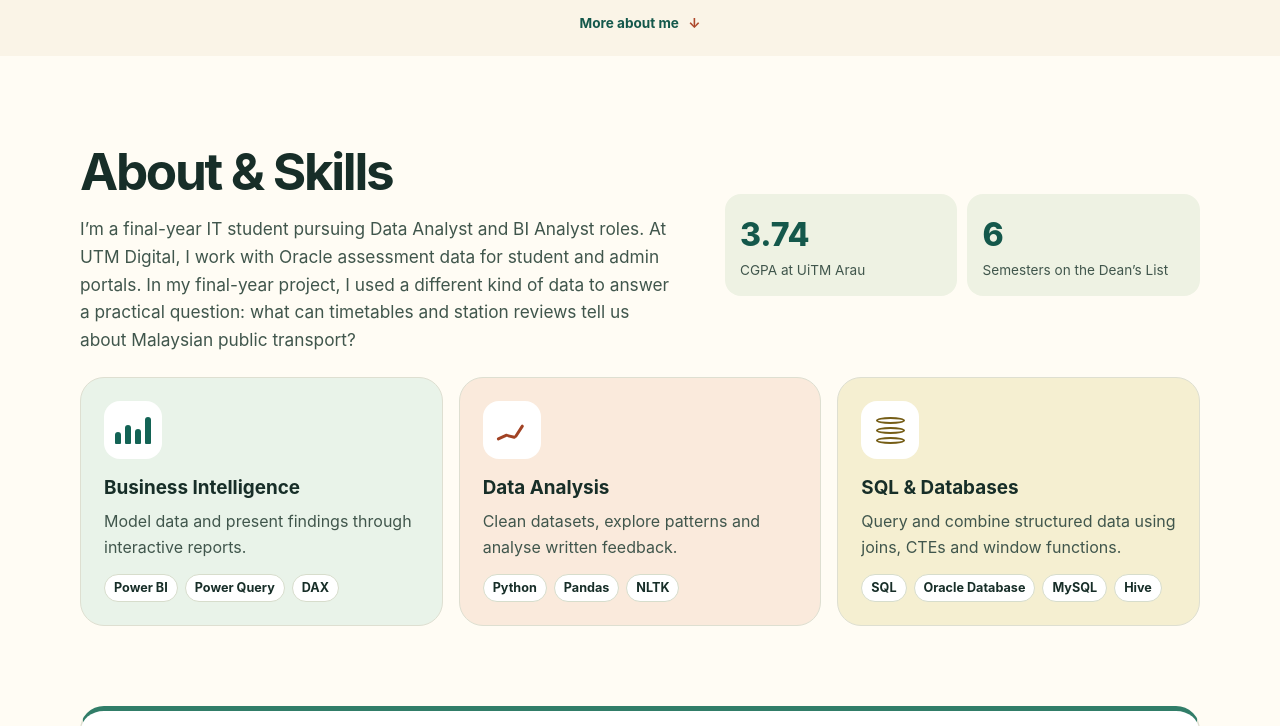
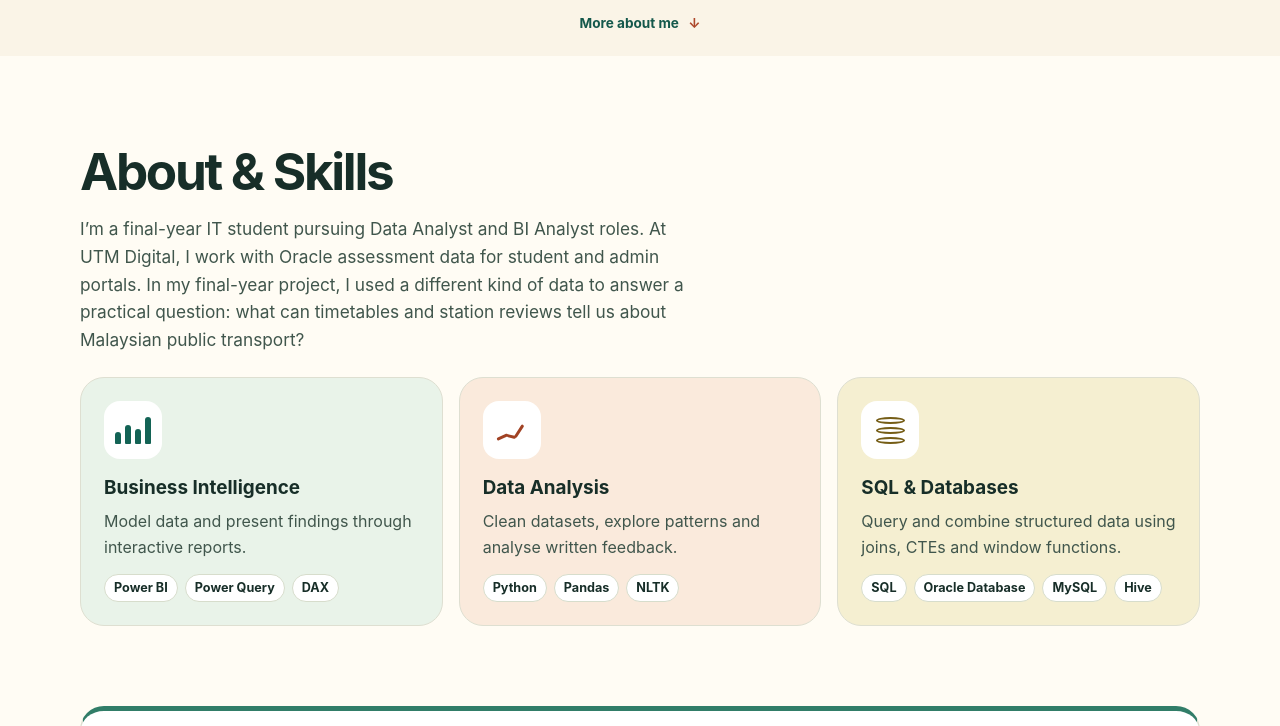
Before and after one commit to firashaiman/firashaiman.github.io, a plain HTML site: page index.html in a window 1280 px wide. Shown: the part 720-1446 px from the top of the page. Drawn offline with Linux system fonts and the light colour scheme.

Commit message:
Update index.html

```diff
--- a/index.html
+++ b/index.html
@@ -108,17 +108,13 @@
     .art-sql { top: 19%; left: 1%; --dot: #317d68; }
     .art-bi { right: 0; top: 44%; --dot: #c28b23; }
     .art-python { bottom: 12%; left: 15%; --dot: #b85b3b; }
-    .about-layout, .project-lead { display: grid; grid-template-columns: 1.25fr 1fr; align-items: center; gap: clamp(20px, 4vw, 54px); }
-    .highlights { display: grid; grid-template-columns: repeat(2, 1fr); gap: 10px; margin: 0; }
-    .highlights div { display: flex; flex-direction: column-reverse; padding: 15px; background: #eef2e3; border-radius: 16px; }
-    .highlights dt { font-size: .85rem; color: var(--muted); }
-    .highlights dd { margin: 0; color: var(--accent); font-size: 2rem; font-weight: 850; }
+    .project-lead { display: grid; grid-template-columns: 1.25fr 1fr; align-items: center; gap: clamp(20px, 4vw, 54px); }
     #about .skills-grid { margin-top: 24px; }
     #experience .panel + .panel { margin-top: 16px; }
     #projects { padding-top: 0; }
     .project-lead .chart { background: #fffaf0; box-shadow: none; }
     @media (max-width: 820px) {
-      .about-layout, .project-lead { grid-template-columns: 1fr; }
+      .project-lead { grid-template-columns: 1fr; }
       .hero-art { width: min(100%, 310px); }
     }
   </style>
@@ -167,16 +163,8 @@
       <div class="wrap"><a class="discover" href="#about">More about me <span aria-hidden="true">↓</span></a></div>
     </section>
     <section class="wrap" id="about" aria-labelledby="about-title">
-      <div class="about-layout">
-        <div>
-          <h2 id="about-title">About &amp; Skills</h2>
-          <p class="intro">I’m a final-year IT student pursuing Data Analyst and BI Analyst roles. At UTM Digital, I work with Oracle assessment data for student and admin portals. In my final-year project, I used a different kind of data to answer a practical question: what can timetables and station reviews tell us about Malaysian public transport?</p>
-        </div>
-        <dl class="highlights">
-          <div><dt>CGPA at UiTM Arau</dt><dd>3.74</dd></div>
-          <div><dt>Semesters on the Dean’s List</dt><dd>6</dd></div>
-        </dl>
-      </div>
+      <h2 id="about-title">About &amp; Skills</h2>
+      <p class="intro">I’m a final-year IT student pursuing Data Analyst and BI Analyst roles. At UTM Digital, I work with Oracle assessment data for student and admin portals. In my final-year project, I used a different kind of data to answer a practical question: what can timetables and station reviews tell us about Malaysian public transport?</p>
       <div class="skills-grid">
         <article class="skill" style="--tint: #e9f3e9; --icon: #136355">
           <div class="icon" aria-hidden="true"><div class="bars"><i style="--height: 12px"></i><i style="--height: 19px"></i><i style="--height: 15px"></i><i style="--height: 27px"></i></div></div>
@@ -270,7 +258,7 @@
         <article class="panel">
           <h3>Bachelor of Information Technology (Hons.)</h3>
           <p class="meta">Universiti Teknologi MARA (UiTM), Arau</p>
-          <p>Big Data specialization · CGPA 3.74 · Dean’s List for six semesters</p>
+          <p>Big Data specialization · CGPA 3.78 · Dean’s List for all semesters</p>
         </article>
         <article class="panel">
           <h3>Foundation in Physical Science</h3>
```
